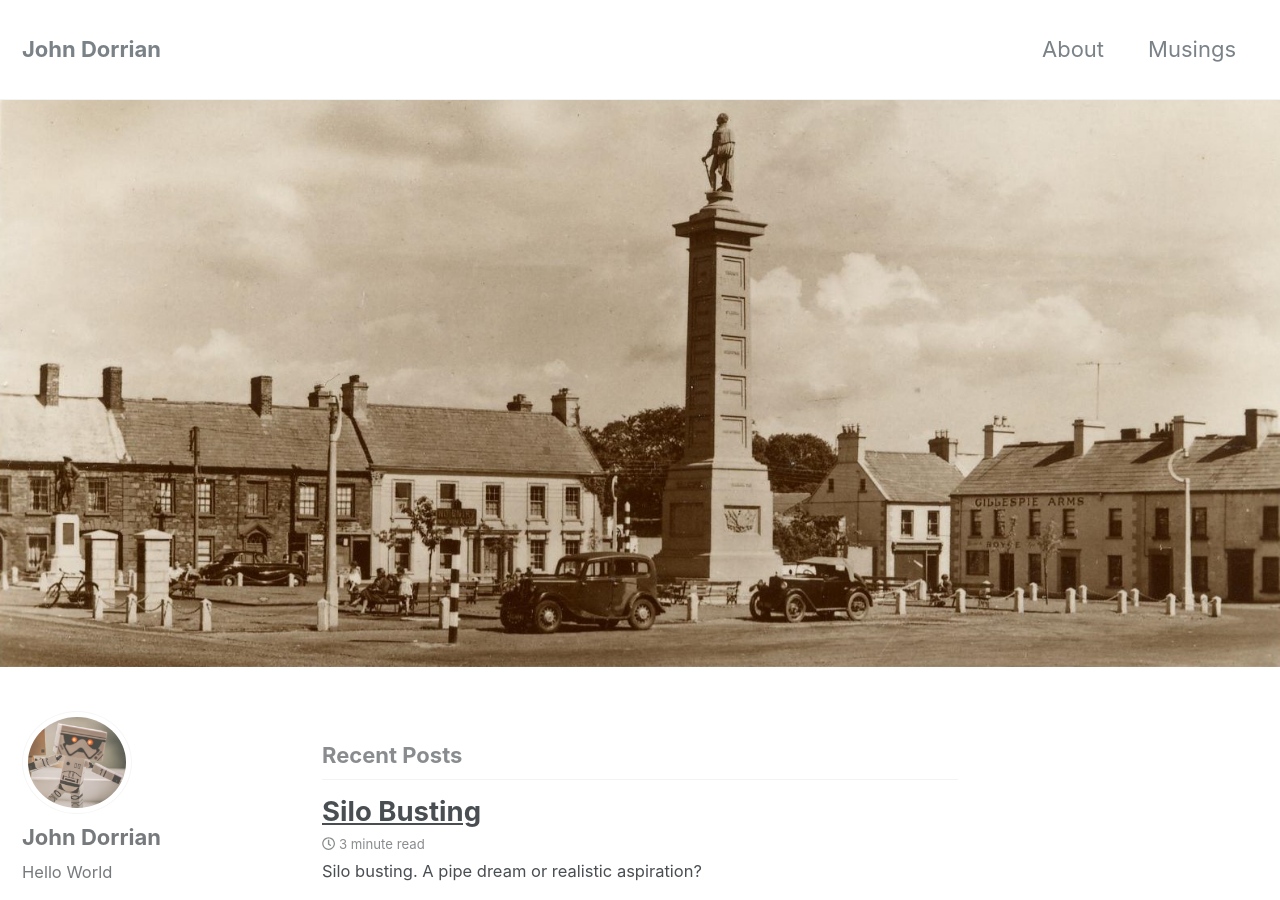
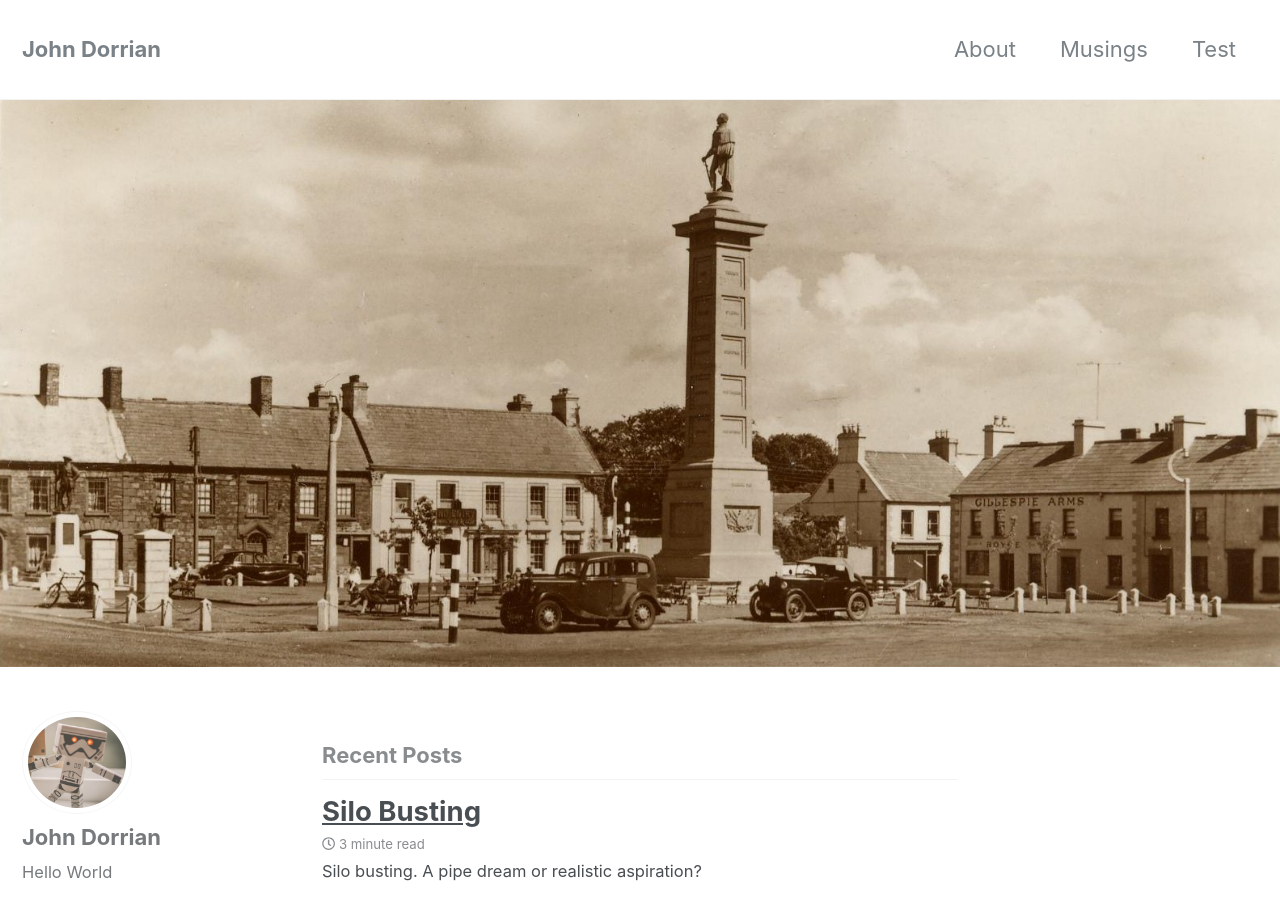
Before and after one commit to JDSFSA/JohnDorrian, a Jekyll site: the page built from index.html, in a window 1280 px wide and 900 px high. Built offline with Jekyll 4.4.1, drawn with Linux system fonts in a browser that asks for light colours; nearby versions of some CDN libraries; the list of posts is cut into pages by our own code.

Commit message:
Update navigation.yml

```diff
--- a/_data/navigation.yml
+++ b/_data/navigation.yml
@@ -4,6 +4,8 @@ main:
     url: /about/
   - title: "Musings"
     url: /musing/
+  - title: "Test"
+    url: /silo/
   # - title: "About"
   #   url: https://mmistakes.github.io/minimal-mistakes/about/
   # - title: "Sample Posts"
```
